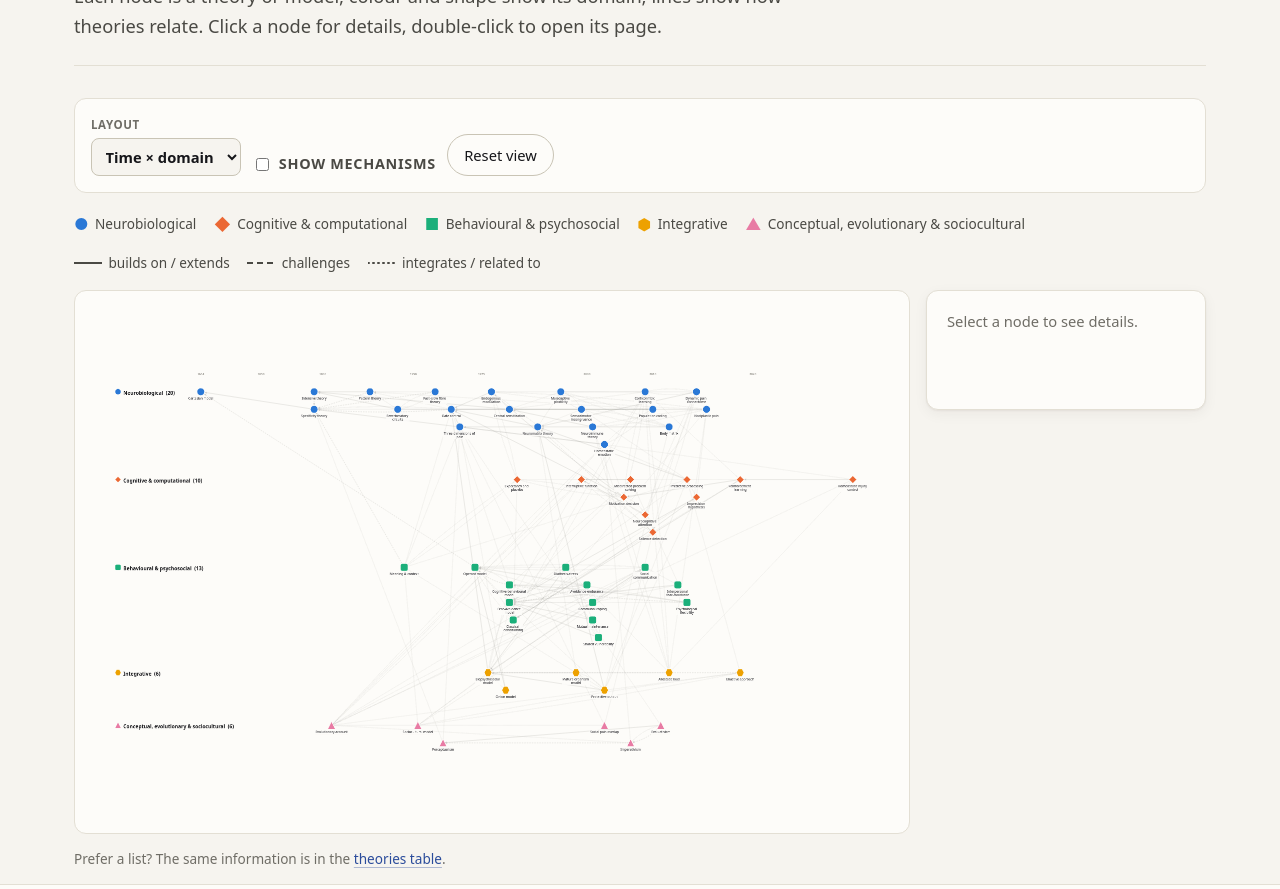
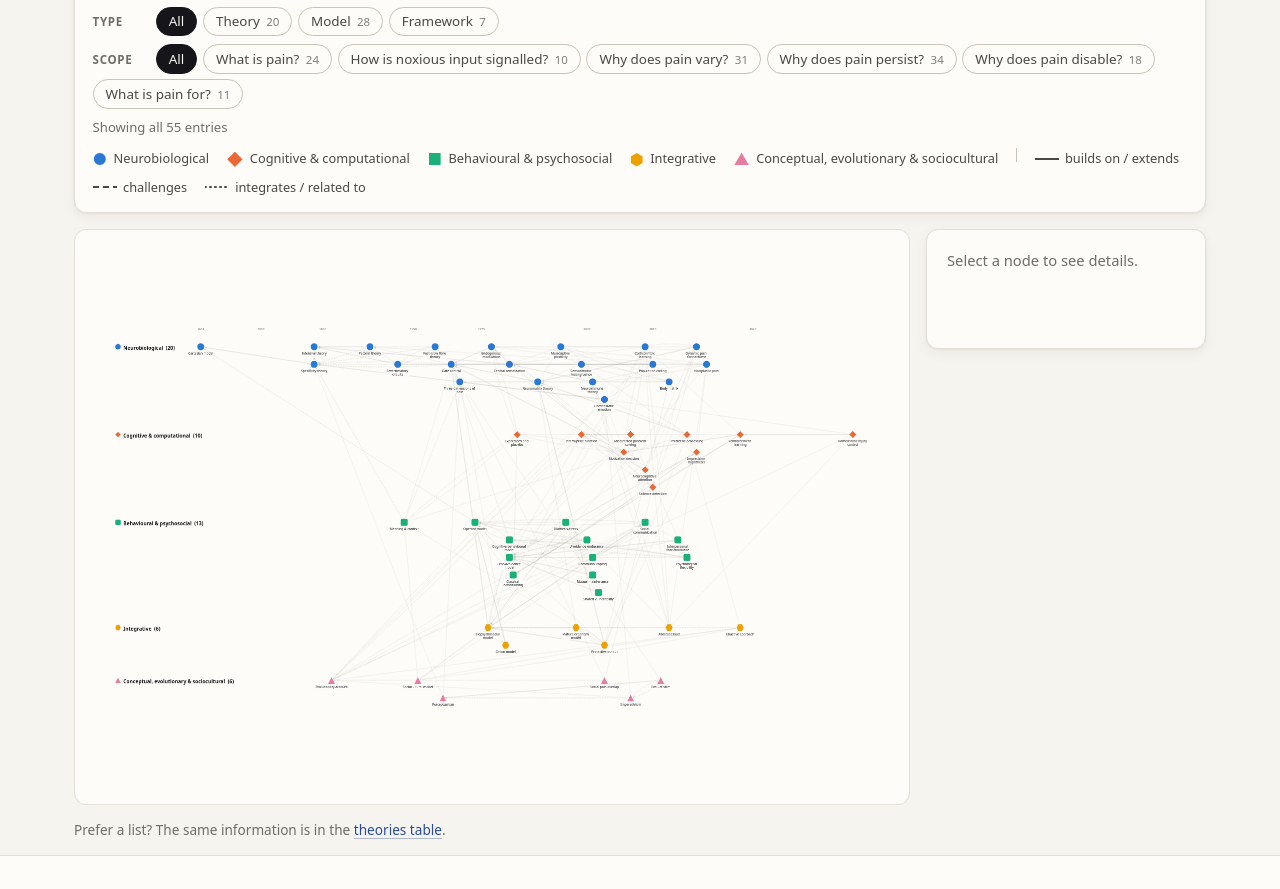
Before and after one commit to mpcoll/paintheories, an Astro site: page /paintheories/map in a window 1280 px wide. Shown: the part 178-1067 px from the top of the page. Built offline with nearby package versions, Linux system fonts and the light colour scheme; Astro itself is replaced by a stand-in of ours.

Commit message:
Add type and scope filter toggles to the overview and network map
Shared MapFilters component: toggle chips for entry type (theory / model /
framework) and scope (the six questions a theory addresses), with counts.
Non-matching theories and their links fade; per-domain counts update on the
home overview; filter state is kept in the URL. Map page controls compacted
so the map sits higher on screen; chips scroll horizontally on phones.

Co-Authored-By: Claude Opus 5.5 <noreply@anthropic.com>
Claude-Session: https://claude.ai/code/session_01VutU5EPnUr4WBKFPWFGtir

```diff
--- /dev/null
+++ b/src/components/MapFilters.astro
@@ -0,0 +1,106 @@
+---
+/**
+ * Toggle chips that filter a map by entry type (kind) and by the question a
+ * theory addresses (scope). Emits a `mapfilter` event on window:
+ *   detail = { kinds: string[], questions: string[] }  (empty array = no filter)
+ * Behaviour per group: "All" is on by default; clicking a chip while "All" is on
+ * selects only that chip; further clicks add/remove chips; clearing every chip
+ * (or clicking "All") resets the group. State is mirrored in the URL (?kind=…&q=…).
+ */
+import { KINDS, QUESTIONS } from '../data/taxonomy';
+
+interface Props { counts?: { kinds: Record<string, number>; questions: Record<string, number> } }
+const { counts } = Astro.props;
+const groups = [
+  { key: 'kind', label: 'Type', vocab: KINDS, counts: counts?.kinds },
+  { key: 'q', label: 'Scope', vocab: QUESTIONS, counts: counts?.questions },
+] as const;
+---
+
+<div class="map-filters" data-pagefind-ignore>
+  {groups.map((g) => (
+    <div class="mf-group" role="group" aria-label={`Filter by ${g.label.toLowerCase()}`} data-group={g.key}>
+      <span class="mf-label">{g.label}</span>
+      <button type="button" class="chip" data-value="" aria-pressed="true">All</button>
+      {Object.entries(g.vocab).map(([k, v]) => (
+        <button type="button" class="chip" data-value={k} aria-pressed="false" title={v.description}>
+          {v.label}{g.counts?.[k] !== undefined && <span class="n">{g.counts[k]}</span>}
+        </button>
+      ))}
+    </div>
+  ))}
+  <p class="mf-status muted" aria-live="polite"></p>
+</div>
+
+<style>
+  .map-filters { display: grid; gap: 0.5rem; margin: 0 0 1rem; }
+  .mf-group { display: flex; flex-wrap: wrap; align-items: center; gap: 0.35rem; }
+  .mf-label {
+    font-size: 0.72rem; font-weight: 600; letter-spacing: 0.06em; text-transform: uppercase;
+    color: var(--ink-3); min-width: 3.6rem;
+  }
+  .chip {
+    font: 500 0.84rem var(--font); color: var(--ink-2); background: var(--surface);
+    border: 1px solid var(--line-strong); border-radius: 999px; padding: 0.3rem 0.75rem; cursor: pointer;
+    display: inline-flex; align-items: center; gap: 0.4rem; transition: background 0.15s, color 0.15s, border-color 0.15s;
+  }
+  .chip:hover { border-color: var(--ink-3); color: var(--ink); }
+  .chip[aria-pressed='true'] { background: var(--ink); border-color: var(--ink); color: var(--bg); }
+  .chip .n { font-size: 0.72rem; opacity: 0.7; font-variant-numeric: tabular-nums; }
+  @media (max-width: 640px) {
+    .mf-group { flex-wrap: nowrap; overflow-x: auto; padding-bottom: 2px; scrollbar-width: none; }
+    .mf-group::-webkit-scrollbar { display: none; }
+    .chip, .mf-label { flex: none; }
+  }
+  .mf-status { margin: 0; font-size: 0.82rem; min-height: 1.2em; }
+</style>
+
+<script>
+  type State = Record<'kind' | 'q', Set<string>>;
+  const root = document.querySelector<HTMLDivElement>('.map-filters');
+  if (root) {
+    const state: State = { kind: new Set(), q: new Set() };
+    const params = new URLSearchParams(location.search);
+    for (const key of ['kind', 'q'] as const)
+      for (const v of (params.get(key) ?? '').split(',').filter(Boolean)) state[key].add(v);
+
+    const render = () => {
+      root.querySelectorAll<HTMLDivElement>('.mf-group').forEach((g) => {
+        const set = state[g.dataset.group as 'kind' | 'q'];
+        g.querySelectorAll<HTMLButtonElement>('.chip').forEach((b) => {
+          const v = b.dataset.value!;
+          b.setAttribute('aria-pressed', String(v === '' ? set.size === 0 : set.has(v)));
+        });
+      });
+      const p = new URLSearchParams(location.search);
+      for (const key of ['kind', 'q'] as const) {
+        if (state[key].size) p.set(key, [...state[key]].join(','));
+        else p.delete(key);
+      }
+      history.replaceState(null, '', p.size ? `?${p}` : location.pathname);
+      window.dispatchEvent(new CustomEvent('mapfilter', { detail: { kinds: [...state.kind], questions: [...state.q] } }));
+    };
+
+    root.addEventListener('click', (e) => {
+      const b = (e.target as HTMLElement).closest<HTMLButtonElement>('.chip');
+      if (!b) return;
+      const set = state[b.closest<HTMLDivElement>('.mf-group')!.dataset.group as 'kind' | 'q'];
+      const v = b.dataset.value!;
+      if (v === '') set.clear();
+      else if (set.has(v)) set.delete(v);
+      else set.add(v);
+      render();
+    });
+
+    // Let the map report how many entries match.
+    window.addEventListener('mapfilter:count', (e) => {
+      const { shown, total } = (e as CustomEvent).detail;
+      root.querySelector('.mf-status')!.textContent = shown === total ? `Showing all ${total} entries` : `Showing ${shown} of ${total} entries`;
+    });
+
+    // Defer the first dispatch until listeners (map scripts) are registered.
+    if (document.readyState === 'complete') setTimeout(render);
+    else window.addEventListener('load', () => render());
+  }
+
+</script>
--- /dev/null
+++ b/src/lib/filters.ts
@@ -0,0 +1,16 @@
+/** Filter state emitted by MapFilters ('mapfilter' event). Empty array = no filter on that dimension. */
+export type MapFilter = { kinds: string[]; questions: string[] };
+
+export function matchesFilter(kind: string, questions: string[], f: MapFilter) {
+  return (!f.kinds.length || f.kinds.includes(kind)) && (!f.questions.length || questions.some((q) => f.questions.includes(q)));
+}
+
+export function filterCounts(theories: { data: { kind: string; questions: string[] } }[]) {
+  const kinds: Record<string, number> = {};
+  const questions: Record<string, number> = {};
+  for (const t of theories) {
+    kinds[t.data.kind] = (kinds[t.data.kind] ?? 0) + 1;
+    for (const q of t.data.questions) questions[q] = (questions[q] ?? 0) + 1;
+  }
+  return { kinds, questions };
+}
--- a/src/pages/map.astro
+++ b/src/pages/map.astro
@@ -3,8 +3,11 @@ import { getCollection } from 'astro:content';
 import Base from '../layouts/Base.astro';
 import { getTheories, theoryRecord, url } from '../lib/data';
 import { DOMAINS, DOMAIN_STYLE, RELATIONS } from '../data/taxonomy';
+import MapFilters from '../components/MapFilters.astro';
+import { filterCounts } from '../lib/filters';
 
-const theories = (await getTheories()).map(theoryRecord);
+const theoryEntries = await getTheories();
+const theories = theoryEntries.map(theoryRecord);
 const mechanisms = (await getCollection('mechanisms')).map((m) => ({
   id: m.id,
   title: m.data.title,
@@ -15,35 +18,33 @@ const payload = { theories, mechanisms, domainStyle: DOMAIN_STYLE, relations: RE
 ---
 
 <Base title="Network map" description="Interactive network of pain theories and how they relate." searchable={false}>
-  <header class="page-head">
-    <p class="eyebrow">Explore</p>
+  <header class="map-head">
     <h1>Network map</h1>
-    <p class="lede">Each node is a theory or model; colour and shape show its domain; lines show how theories relate. Click a node for details, double-click to open its page.</p>
+    <p class="muted">Colour and shape show the domain; lines show relations. Click a node for details, double-click to open its page.</p>
   </header>
 
-  <div class="filters" data-pagefind-ignore>
-    <label>Layout
+  <div class="card map-controls" data-pagefind-ignore>
+    <div class="row">
+      <label class="ctl">Layout
         <select id="layout">
           <option value="time">Time × domain</option>
           <option value="force">Force-directed</option>
         </select>
       </label>
-    <label style="flex-direction:row;display:flex;align-items:center;gap:.4rem;font-size:.9rem;color:var(--ink-2)">
-      <input type="checkbox" id="show-mech" /> Show mechanisms
-    </label>
+      <label class="ctl-check"><input type="checkbox" id="show-mech" /> Show mechanisms</label>
       <button class="btn" id="fit" type="button">Reset view</button>
     </div>
-
+    <MapFilters counts={filterCounts(theoryEntries)} />
     <ul class="legend" aria-label="Legend">
       {Object.entries(DOMAINS).map(([k, v]) => (
         <li><span class={`sym dom-${k}`} aria-hidden="true">{DOMAIN_STYLE[k as keyof typeof DOMAIN_STYLE].symbol}</span>{v.label}</li>
       ))}
+      <li class="sep" aria-hidden="true"></li>
+      <li><svg width="24" height="8" aria-hidden="true"><line x1="0" y1="4" x2="24" y2="4" stroke="currentColor" stroke-width="2" /></svg>builds on / extends</li>
+      <li><svg width="24" height="8" aria-hidden="true"><line x1="0" y1="4" x2="24" y2="4" stroke="currentColor" stroke-width="2" stroke-dasharray="6 4" /></svg>challenges</li>
+      <li><svg width="24" height="8" aria-hidden="true"><line x1="0" y1="4" x2="24" y2="4" stroke="currentColor" stroke-width="2" stroke-dasharray="1 4" stroke-linecap="round" /></svg>integrates / related to</li>
     </ul>
-  <ul class="legend" aria-label="Relation types">
-    <li><svg width="28" height="8" aria-hidden="true"><line x1="0" y1="4" x2="28" y2="4" stroke="currentColor" stroke-width="2" /></svg>builds on / extends</li>
-    <li><svg width="28" height="8" aria-hidden="true"><line x1="0" y1="4" x2="28" y2="4" stroke="currentColor" stroke-width="2" stroke-dasharray="6 4" /></svg>challenges</li>
-    <li><svg width="28" height="8" aria-hidden="true"><line x1="0" y1="4" x2="28" y2="4" stroke="currentColor" stroke-width="2" stroke-dasharray="1 4" stroke-linecap="round" /></svg>integrates / related to</li>
-  </ul>
+  </div>
 
   <div class="map-shell">
     <div id="cy" role="img" aria-label="Network diagram of pain theories. The same information is available in the theories table."></div>
@@ -56,6 +57,16 @@ const payload = { theories, mechanisms, domainStyle: DOMAIN_STYLE, relations: RE
   <script type="application/json" id="map-data" set:html={JSON.stringify(payload)} />
 
   <style>
+    .map-head { display: flex; flex-wrap: wrap; align-items: baseline; gap: .25rem 1.25rem; margin-bottom: 1rem; }
+    .map-head h1 { font-size: 2rem; margin: 0; }
+    .map-head p { margin: 0; font-size: .92rem; }
+    .map-controls { display: grid; gap: .6rem; margin-bottom: 1rem; padding: .9rem 1.1rem; }
+    .map-controls .row { display: flex; flex-wrap: wrap; align-items: center; gap: .6rem 1rem; }
+    .map-controls :global(.map-filters) { margin: 0; }
+    .map-controls .legend { margin: 0; font-size: .8rem; }
+    .legend .sep { width: 1px; height: 14px; background: var(--line-strong); }
+    .ctl { display: flex; align-items: center; gap: .5rem; font-size: .72rem; font-weight: 600; letter-spacing: .06em; text-transform: uppercase; color: var(--ink-3); }
+    .ctl-check { display: flex; align-items: center; gap: .4rem; font-size: .9rem; color: var(--ink-2); }
     .map-shell {
       display: grid;
       grid-template-columns: minmax(0, 1fr) 280px;
@@ -63,7 +74,7 @@ const payload = { theories, mechanisms, domainStyle: DOMAIN_STYLE, relations: RE
       align-items: start;
     }
     #cy {
-      height: 68vh;
+      height: 72vh;
       min-height: 420px;
       background: var(--surface);
       border: 1px solid var(--line);
@@ -80,6 +91,7 @@ const payload = { theories, mechanisms, domainStyle: DOMAIN_STYLE, relations: RE
   <script>
     import cytoscape from 'cytoscape';
     import { makeTimeScale, tickYears as ticksFor } from '../lib/timescale';
+    import { matchesFilter, type MapFilter } from '../lib/filters';
 
     type Payload = {
       theories: any[];
@@ -183,6 +195,8 @@ const payload = { theories, mechanisms, domainStyle: DOMAIN_STYLE, relations: RE
         { selector: 'edge[rel="related-to"]', style: { 'target-arrow-shape': 'none' } },
         { selector: 'edge[rel="mechanism"]', style: { width: 1, 'line-style': 'dotted', 'target-arrow-shape': 'none', opacity: 0.6 } },
         { selector: '.faded', style: { opacity: 0.15 } },
+        { selector: '.off', style: { opacity: 0.07, events: 'no' } },
+        { selector: 'edge.off', style: { display: 'none' } },
         { selector: 'node:selected', style: { 'border-color': css('--accent'), 'border-width': 3 } },
         { selector: 'edge.hl', style: { 'line-color': ink2, 'target-arrow-color': ink2, width: 2.5, opacity: 1 } },
       ];
@@ -263,6 +277,28 @@ const payload = { theories, mechanisms, domainStyle: DOMAIN_STYLE, relations: RE
     window.addEventListener('themechange', () => cy.style(style()));
     matchMedia('(prefers-color-scheme: dark)').addEventListener('change', () => cy.style(style()));
 
+    // Type / scope filter: fade non-matching theories and hide their links.
+    let currentFilter: MapFilter = { kinds: [], questions: [] };
+    function applyFilter() {
+      const f = currentFilter;
+      let shown = 0, total = 0;
+      cy.nodes('[kind="theory"]').forEach((n) => {
+        total++;
+        const r = n.data('rec');
+        const ok = matchesFilter(r.kind, r.questions, f);
+        n.toggleClass('off', !ok);
+        if (ok) shown++;
+      });
+      cy.nodes('[kind="mechanism"]').forEach((m) => {
+        m.toggleClass('off', m.neighborhood('node[kind="theory"]').filter((n) => !n.hasClass('off')).empty());
+      });
+      cy.edges().forEach((e) => { e.toggleClass('off', e.source().hasClass('off') || e.target().hasClass('off')); });
+      window.dispatchEvent(new CustomEvent('mapfilter:count', { detail: { shown, total } }));
+    }
+    window.addEventListener('mapfilter', (e) => { currentFilter = (e as CustomEvent<MapFilter>).detail; applyFilter(); });
+    // Re-apply after mechanisms are added/removed.
+    mechBox.addEventListener('change', () => applyFilter());
+
     const focus = new URLSearchParams(location.search).get('focus');
     if (focus && cy.getElementById(focus).nonempty()) {
       const n = cy.getElementById(focus);
```
Also changed, not shown: src/components/Constellation.astro (+32 -2 lines). Lines whose indentation alone changed are shown as unchanged.
